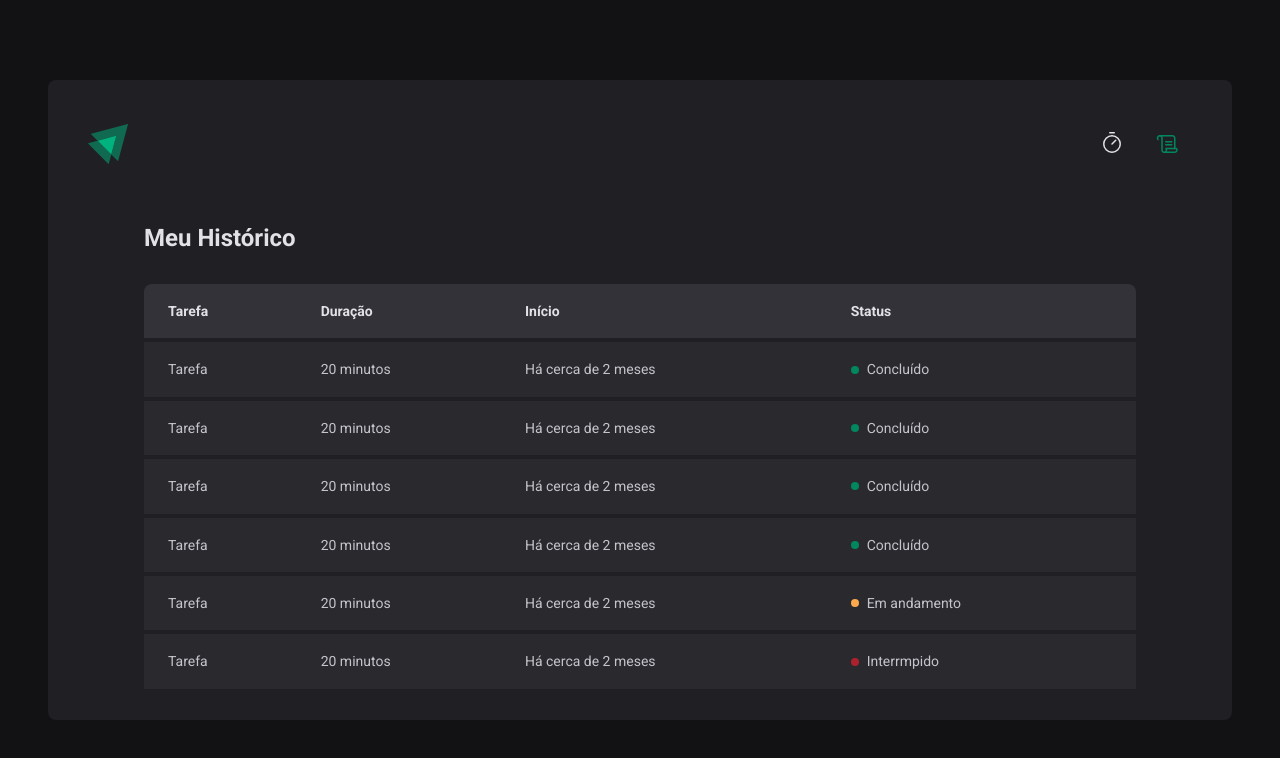
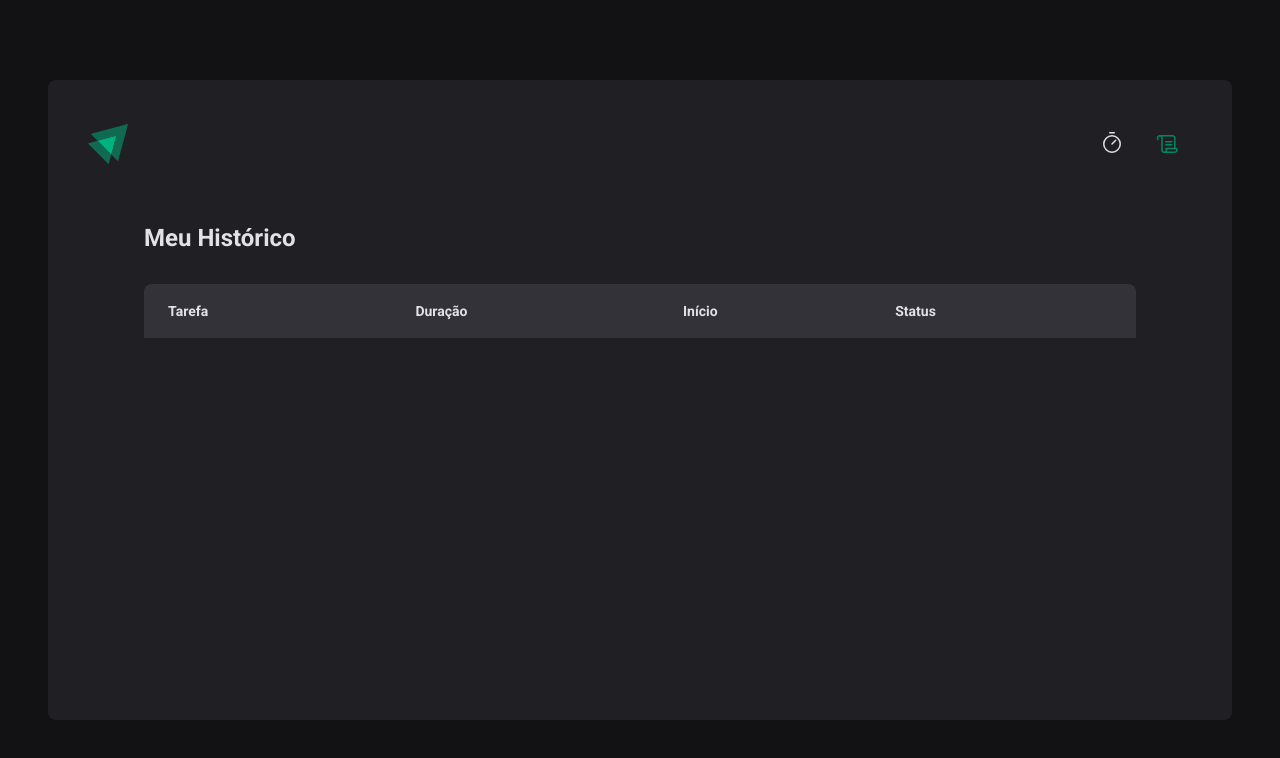
Before and after one commit to eduaugustus/ignite-timer, a React (Vite) app: page /history in a window 1280 px wide. Shown: the top 758 px of the page. Built offline with nearby package versions, Linux system fonts and the light colour scheme.

Commit message:
Create Cycle context and update History page

```diff
--- a/src/App.tsx
+++ b/src/App.tsx
@@ -1,5 +1,6 @@
 import { BrowserRouter } from 'react-router-dom'
 import { ThemeProvider } from 'styled-components'
+import { CyclesContextProvider } from './contexts/CyclesContext'
 
 import { Router } from './Router'
 import { GlobalStyle } from './styles/global'
@@ -9,7 +10,9 @@
   return (
     <ThemeProvider theme={defaultTheme}>
       <BrowserRouter>
-        <Router />
+        <CyclesContextProvider>
+          <Router />
+        </CyclesContextProvider>
       </BrowserRouter>
       <GlobalStyle />
     </ThemeProvider>
--- /dev/null
+++ b/src/contexts/CyclesContext.tsx
@@ -0,0 +1,103 @@
+import { useState, createContext, ReactNode } from 'react'
+
+interface CreateCycleData {
+  task: string
+  minutesAmount: number
+}
+
+interface Cycle {
+  id: string
+  task: string
+  minutesAmount: number
+  startDate: Date
+  interruptedDate?: Date
+  finishedDate?: Date
+}
+
+interface CyclesContextType {
+  cycles: Cycle[]
+  activeCycle: Cycle | undefined
+  activeCycleId: string | null
+  amountSecondsPassed: number
+  markCurrentCycleAsFinished: () => void
+  setSecondsPassed: (seconds: number) => void
+  createNewCycle: (data: CreateCycleData) => void
+  interruptCycle: () => void
+}
+
+export const CyclesContext = createContext({} as CyclesContextType)
+
+interface CyclesContextProviderProps {
+  children: ReactNode
+}
+
+export function CyclesContextProvider({
+  children,
+}: CyclesContextProviderProps) {
+  const [cycles, setCycles] = useState<Cycle[]>([])
+  const [activeCycleId, setActiveCycleId] = useState<string | null>(null)
+  const [amountSecondsPassed, setAmountSecondsPassed] = useState(0)
+
+  const activeCycle = cycles.find((cycle) => cycle.id === activeCycleId)
+
+  function setSecondsPassed(seconds: number) {
+    setAmountSecondsPassed(seconds)
+  }
+
+  function markCurrentCycleAsFinished() {
+    setCycles((state) =>
+      state.map((cycle) => {
+        if (cycle.id === activeCycleId) {
+          return { ...cycle, interruptedDate: new Date() }
+        }
+
+        return cycle
+      }),
+    )
+  }
+
+  function createNewCycle(data: CreateCycleData) {
+    const id = String(new Date().getTime())
+    const newCycle: Cycle = {
+      id,
+      task: data.task,
+      minutesAmount: data.minutesAmount,
+      startDate: new Date(),
+    }
+
+    setCycles((state) => [...state, newCycle])
+    setActiveCycleId(id)
+    setAmountSecondsPassed(0)
+  }
+
+  function interruptCycle() {
+    setCycles((state) =>
+      state.map((cycle) => {
+        if (cycle.id === activeCycleId) {
+          return { ...cycle, interruptedDate: new Date() }
+        }
+
+        return cycle
+      }),
+    )
+
+    setActiveCycleId(null)
+  }
+
+  return (
+    <CyclesContext.Provider
+      value={{
+        cycles,
+        activeCycle,
+        activeCycleId,
+        amountSecondsPassed,
+        setSecondsPassed,
+        markCurrentCycleAsFinished,
+        createNewCycle,
+        interruptCycle,
+      }}
+    >
+      {children}
+    </CyclesContext.Provider>
+  )
+}
--- a/src/pages/History/index.tsx
+++ b/src/pages/History/index.tsx
@@ -1,6 +1,12 @@
+import { useContext } from 'react'
+import { formatDistanceToNow } from 'date-fns'
+import ptBR from 'date-fns/locale/pt-BR'
+import { CyclesContext } from '../../contexts/CyclesContext'
 import { HistoryContainer, HistoryList, Status } from './styles'
 
 export function History() {
+  const { cycles } = useContext(CyclesContext)
+
   return (
     <HistoryContainer>
       <h1>Meu Histórico</h1>
@@ -16,54 +22,33 @@
             </tr>
           </thead>
           <tbody>
-            <tr>
-              <td>Tarefa</td>
-              <td>20 minutos</td>
-              <td>Há cerca de 2 meses</td>
-              <td>
-                <Status statusColor="green">Concluído</Status>
-              </td>
-            </tr>
-            <tr>
-              <td>Tarefa</td>
-              <td>20 minutos</td>
-              <td>Há cerca de 2 meses</td>
-              <td>
-                <Status statusColor="green">Concluído</Status>
-              </td>
-            </tr>
-            <tr>
-              <td>Tarefa</td>
-              <td>20 minutos</td>
-              <td>Há cerca de 2 meses</td>
-              <td>
-                <Status statusColor="green">Concluído</Status>
-              </td>
-            </tr>
-            <tr>
-              <td>Tarefa</td>
-              <td>20 minutos</td>
-              <td>Há cerca de 2 meses</td>
-              <td>
-                <Status statusColor="green">Concluído</Status>
-              </td>
-            </tr>
-            <tr>
-              <td>Tarefa</td>
-              <td>20 minutos</td>
-              <td>Há cerca de 2 meses</td>
-              <td>
-                <Status statusColor="yellow">Em andamento</Status>
-              </td>
-            </tr>
-            <tr>
-              <td>Tarefa</td>
-              <td>20 minutos</td>
-              <td>Há cerca de 2 meses</td>
-              <td>
-                <Status statusColor="red">Interrmpido</Status>
-              </td>
-            </tr>
+            {cycles.map((cycle) => {
+              return (
+                <tr key={cycle.id}>
+                  <td>{cycle.task}</td>
+                  <td>{cycle.minutesAmount}</td>
+                  <td>
+                    {formatDistanceToNow(cycle.startDate, {
+                      addSuffix: true,
+                      locale: ptBR,
+                    })}
+                  </td>
+                  <td>
+                    {cycle.finishedDate && (
+                      <Status statusColor="green">Concluído</Status>
+                    )}
+
+                    {cycle.interruptedDate && (
+                      <Status statusColor="red">Interrompido</Status>
+                    )}
+
+                    {!cycle.finishedDate && !cycle.interruptedDate && (
+                      <Status statusColor="yellow">Em andamento</Status>
+                    )}
+                  </td>
+                </tr>
+              )
+            })}
           </tbody>
         </table>
       </HistoryList>
--- a/src/pages/Home/components/Countdown/index.tsx
+++ b/src/pages/Home/components/Countdown/index.tsx
@@ -1,10 +1,17 @@
-import { useState, useEffect } from 'react'
+import { useEffect, useContext } from 'react'
 import { differenceInSeconds } from 'date-fns'
 
 import { CountdownContainer, CountdownSeparator } from './styles'
+import { CyclesContext } from '../../../../contexts/CyclesContext'
 
 export function Countdown() {
-  const [amountSecondsPassed, setAmountSecondsPassed] = useState(0)
+  const {
+    activeCycle,
+    activeCycleId,
+    markCurrentCycleAsFinished,
+    amountSecondsPassed,
+    setSecondsPassed,
+  } = useContext(CyclesContext)
 
   const totalSeconds = activeCycle ? activeCycle.minutesAmount * 60 : 0
 
@@ -27,20 +34,11 @@
         )
 
         if (secondsDifference >= totalSeconds) {
-          setCycles((state) =>
-            state.map((cycle) => {
-              if (cycle.id === activeCycleId) {
-                return { ...cycle, finishedDate: new Date() }
-              }
-
-              return cycle
-            }),
-          )
-
-          setAmountSecondsPassed(totalSeconds)
+          markCurrentCycleAsFinished()
+          setSecondsPassed(totalSeconds)
           clearInterval(interval)
         } else {
-          setAmountSecondsPassed(secondsDifference)
+          setSecondsPassed(secondsDifference)
         }
       }, 1000)
     }
@@ -48,7 +46,19 @@
     return () => {
       clearInterval(interval)
     }
-  }, [activeCycle, totalSeconds, activeCycleId])
+  }, [
+    activeCycle,
+    totalSeconds,
+    activeCycleId,
+    markCurrentCycleAsFinished,
+    setSecondsPassed,
+  ])
+
+  useEffect(() => {
+    if (activeCycle) {
+      document.title = `${minutes}:${seconds}`
+    }
+  }, [minutes, seconds, activeCycle])
 
   return (
     <CountdownContainer>
--- a/src/pages/Home/components/NewCycleForm/index.tsx
+++ b/src/pages/Home/components/NewCycleForm/index.tsx
@@ -1,27 +1,12 @@
-import { useForm } from 'react-hook-form'
-import { zodResolver } from '@hookform/resolvers/zod'
-import * as zod from 'zod'
+import { useContext } from 'react'
+import { useFormContext } from 'react-hook-form'
+import { CyclesContext } from '../../../../contexts/CyclesContext'
 
 import { FormContainer, TaskInput, MinutesAmountInput } from './styles'
 
-const newCycleFormValidationSchema = zod.object({
-  task: zod.string().min(1, 'Informe a tarefa'),
-  minutesAmount: zod
-    .number()
-    .min(5, 'O ciclo precisa ser de no mínimo 5 minutos')
-    .max(60, 'O ciclo precisa ser de no máximo 60 minutos'),
-})
-
-type NewCycleFormData = zod.infer<typeof newCycleFormValidationSchema>
-
 export function NewCycleForm() {
-  const { register, handleSubmit, watch, reset } = useForm<NewCycleFormData>({
-    resolver: zodResolver(newCycleFormValidationSchema),
-    defaultValues: {
-      task: '',
-      minutesAmount: 0,
-    },
-  })
+  const { activeCycle } = useContext(CyclesContext)
+  const { register } = useFormContext()
 
   return (
     <FormContainer>
--- a/src/pages/Home/index.tsx
+++ b/src/pages/Home/index.tsx
@@ -1,8 +1,13 @@
-import { useState, useEffect } from 'react'
+import { useContext } from 'react'
 import { HandPalm, Play } from 'phosphor-react'
+import { FormProvider, useForm } from 'react-hook-form'
+import { zodResolver } from '@hookform/resolvers/zod'
+import * as zod from 'zod'
 
 import { NewCycleForm } from './components/NewCycleForm'
 import { Countdown } from './components/Countdown'
+
+import { CyclesContext } from '../../contexts/CyclesContext'
 
 import {
   HomeContainer,
@@ -10,55 +15,34 @@
   StopCountdownButton,
 } from './styles'
 
-interface Cycle {
-  id: string
-  task: string
-  minutesAmount: number
-  startDate: Date
-  interruptedDate?: Date
-  finishedDate?: Date
-}
+const newCycleFormValidationSchema = zod.object({
+  task: zod.string().min(1, 'Informe a tarefa'),
+  minutesAmount: zod
+    .number()
+    .min(5, 'O ciclo precisa ser de no mínimo 5 minutos')
+    .max(60, 'O ciclo precisa ser de no máximo 60 minutos'),
+})
+
+type NewCycleFormData = zod.infer<typeof newCycleFormValidationSchema>
 
 export function Home() {
-  const [cycles, setCycles] = useState<Cycle[]>([])
-  const [activeCycleId, setActiveCycleId] = useState<string | null>(null)
+  const { activeCycle, createNewCycle, interruptCycle } =
+    useContext(CyclesContext)
 
-  const activeCycle = cycles.find((cycle) => cycle.id === activeCycleId)
+  const newCycleForm = useForm<NewCycleFormData>({
+    resolver: zodResolver(newCycleFormValidationSchema),
+    defaultValues: {
+      task: '',
+      minutesAmount: 0,
+    },
+  })
+
+  const { handleSubmit, watch, reset } = newCycleForm
 
   function handleCreateNewCycle(data: NewCycleFormData) {
-    const id = String(new Date().getTime())
-    const newCycle: Cycle = {
-      id,
-      task: data.task,
-      minutesAmount: data.minutesAmount,
-      startDate: new Date(),
-    }
-
-    setCycles((state) => [...state, newCycle])
-    setActiveCycleId(id)
-    setAmountSecondsPassed(0)
+    createNewCycle(data)
     reset()
   }
-
-  function handleInterruptCycle() {
-    setCycles((state) =>
-      state.map((cycle) => {
-        if (cycle.id === activeCycleId) {
-          return { ...cycle, interruptedDate: new Date() }
-        }
-
-        return cycle
-      }),
-    )
-
-    setActiveCycleId(null)
-  }
-
-  useEffect(() => {
-    if (activeCycle) {
-      document.title = `${minutes}:${seconds}`
-    }
-  }, [minutes, seconds, activeCycle])
 
   const task = watch('task')
   const isSubmitDisabled = !task
@@ -66,12 +50,13 @@
   return (
     <HomeContainer>
       <form onSubmit={handleSubmit(handleCreateNewCycle)}>
-        <NewCycleForm />
-
+        <FormProvider {...newCycleForm}>
+          <NewCycleForm />
+        </FormProvider>
         <Countdown />
 
         {activeCycle ? (
-          <StopCountdownButton onClick={handleInterruptCycle} type="button">
+          <StopCountdownButton onClick={interruptCycle} type="button">
             <HandPalm size={24} />
             Interromper
           </StopCountdownButton>
```
